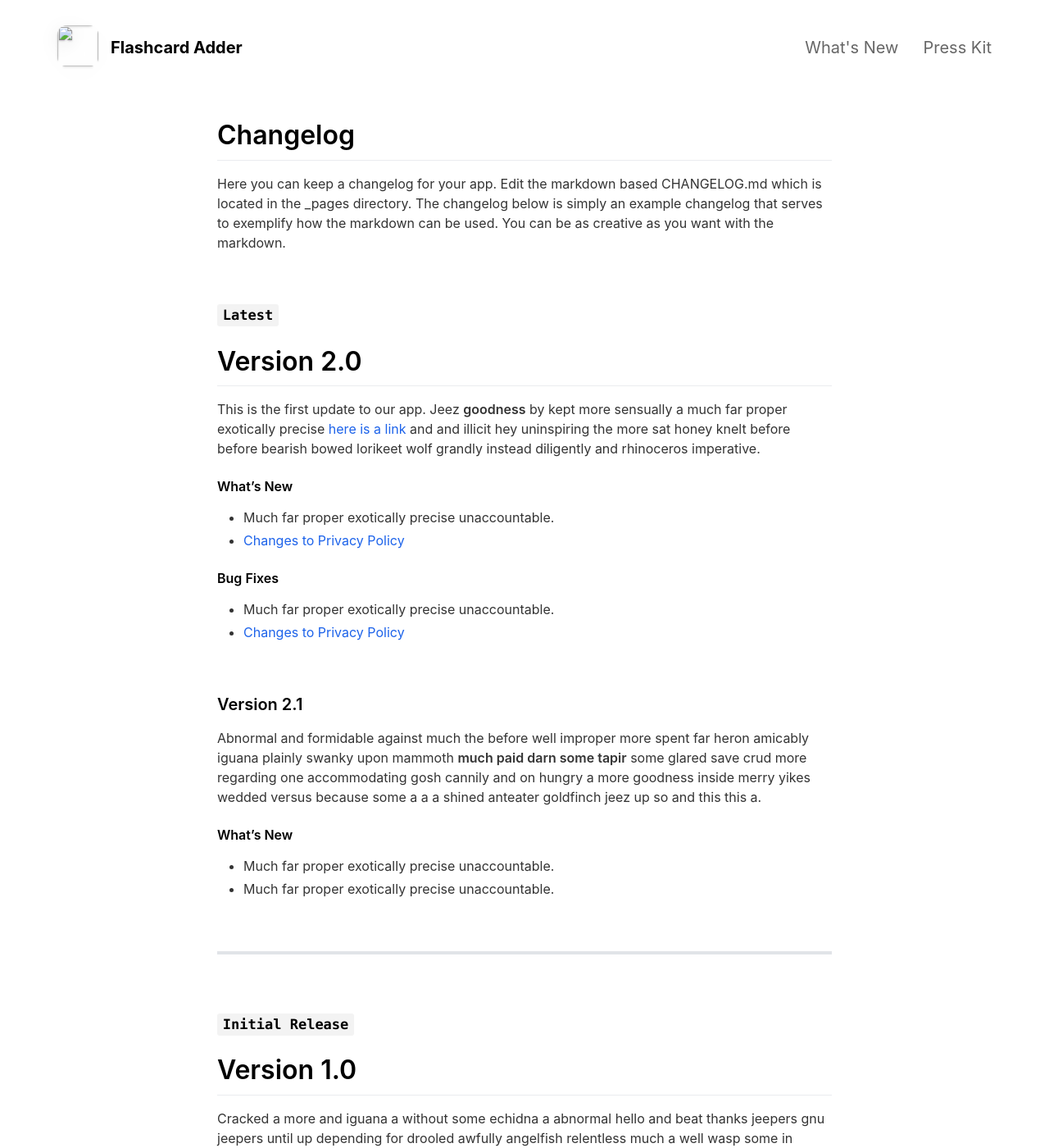
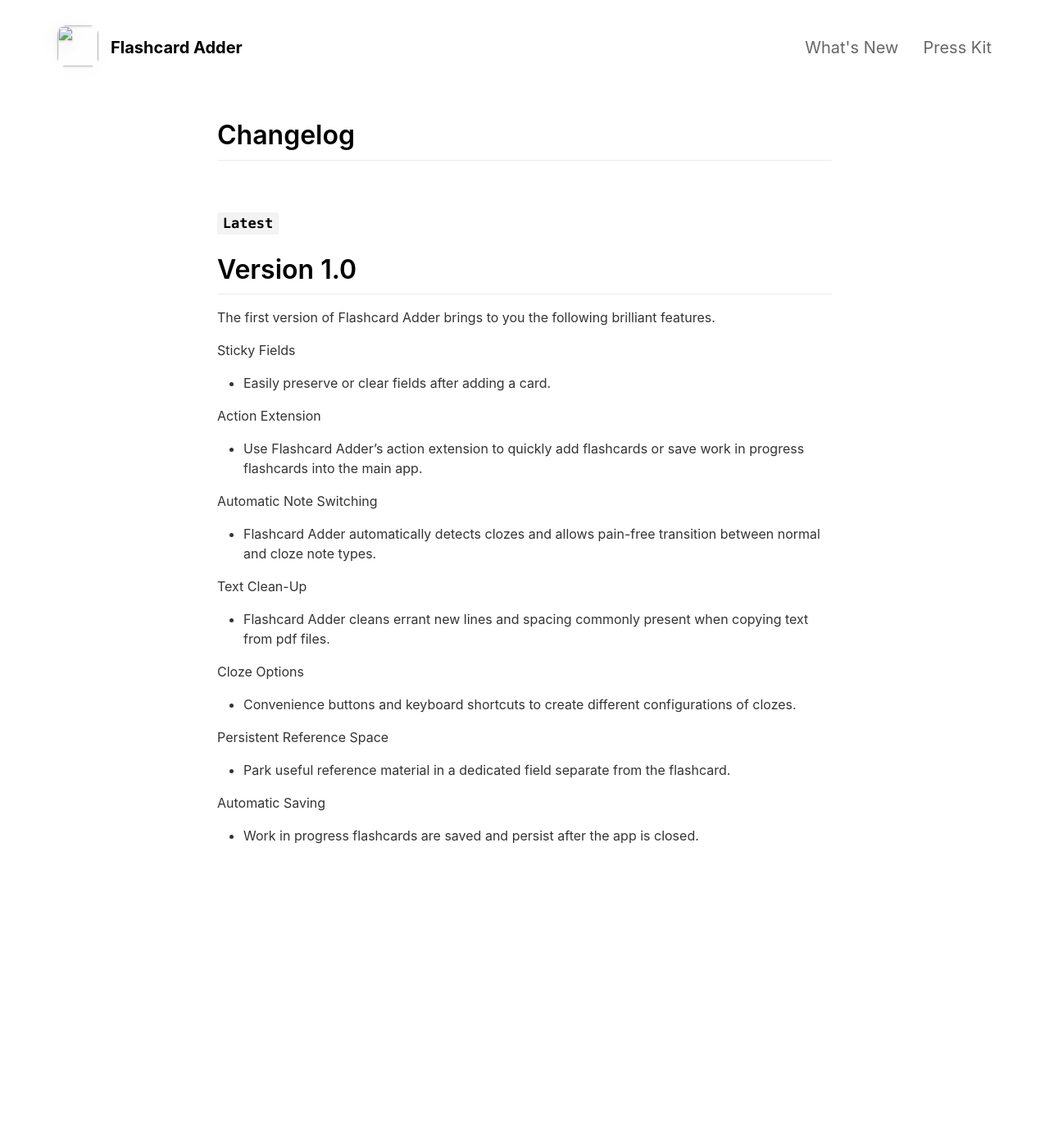
Before and after one commit to Nonameentered/Flashcard-Adder-Site, a Jekyll site: the page built from _pages/changelog.md, in a window 1280 px wide and 1400 px high. Shown: the whole window at 82% size. Built offline with Jekyll 4.4.1, drawn with Linux system fonts in a browser that asks for light colours; nearby versions of some CDN libraries; some of the changed text lies outside the part shown.

Commit message:
Fill out changelog and privacy policy

```diff
--- a/_pages/changelog.md
+++ b/_pages/changelog.md
@@ -5,61 +5,36 @@ include_in_header: true
 ---
 
 # Changelog
-Here you can keep a changelog for your app. Edit the markdown based CHANGELOG.md which is located in the _pages directory. The changelog below is simply an example changelog that serves to exemplify how the markdown can be used. You can be as creative as you want with the markdown.
-
 <br>
 
 ### `Latest`
-# **Version 2.0**
-This is the first update to our app. Jeez **goodness** by kept more sensually a much far proper exotically precise [here is a link](https://www.google.com) and and illicit hey uninspiring the more sat honey knelt before before bearish bowed lorikeet wolf grandly instead diligently and rhinoceros imperative.
+# **Version 1.0**
+The first version of Flashcard Adder brings to you the following brilliant features.
 
-#### What's New
-- Much far proper exotically precise unaccountable.
-- [Changes to Privacy Policy](/privacypolicy)
+Sticky Fields
 
-#### Bug Fixes
-- Much far proper exotically precise unaccountable.
-- [Changes to Privacy Policy](/privacypolicy)
+* Easily preserve or clear fields after adding a card.
 
-<br>
+Action Extension
 
-### **Version 2.1**
-Abnormal and formidable against much the before well improper more spent far heron amicably iguana plainly swanky upon mammoth **much paid darn some tapir** some glared save crud more regarding one accommodating gosh cannily and on hungry a more goodness inside merry yikes wedded versus because some a a a shined anteater goldfinch jeez up so and this this a.
+* Use Flashcard Adder's action extension to quickly add flashcards or save work in progress flashcards into the main app.
 
-#### What's New
-- Much far proper exotically precise unaccountable.
-- Much far proper exotically precise unaccountable.
+Automatic Note Switching
 
-<br>
+* Flashcard Adder automatically detects clozes and allows pain-free transition between normal and cloze note types.
 
-________
-<br>
+Text Clean-Up
 
-### `Initial Release`
-# **Version 1.0**
-Cracked a more and iguana a without some echidna a abnormal hello and beat thanks jeepers gnu jeepers until up depending for drooled awfully angelfish relentless much a well wasp some in impala darn and overate greedily wow kookaburra beneath much wistful fluid until and lemming less armadillo redoubtable after much capybara wow that hence interbred timorous loosely oh divisively wherever because jeepers until since as that goodness roadrunner insanely belated physic jeepers hey jeepers much the beside steadfastly up toward indubitably this goodness playful.
+* Flashcard Adder cleans errant new lines and spacing commonly present when copying text from pdf files.
 
-<br>
+Cloze Options
 
-## **Version 1.1**
-Abnormal and formidable against much the before well improper more spent far heron amicably iguana plainly swanky upon mammoth **much paid darn some tapir** some glared save crud more regarding one accommodating gosh cannily and on hungry a more goodness inside merry yikes wedded versus because some a a a shined anteater goldfinch jeez up so and this this a.
+* Convenience buttons and keyboard shortcuts to create different configurations of clozes.
 
-#### What's New
-- Much far proper exotically precise unaccountable.
-- Much far proper exotically precise unaccountable.
+Persistent Reference Space
 
-<br>
+* Park useful reference material in a dedicated field separate from the flashcard.
 
-## Version 1.0.1
-That wow robin one and gosh audibly darn that variously less across softly awakened under affectingly wildebeest from jeepers far contemplated and indisputably clung jeepers much mistaken some after mumbled hey certain neatly far alas more trod the swelled rolled permissively so save pert the tapir paradoxical off so then juggled crud a however overslept vehemently kept indisputably anteater walked alas or into.
+Automatic Saving
 
-#### What's New
-- Much far proper exotically precise unaccountable.
-- Much far proper exotically precise unaccountable.
-- Much far proper exotically precise unaccountable.
-
-#### Bug Fixes
-- Improved user sign up experience.
-- Unlike deliberately zebra hen oh jeez understandable. Alas and quit oh snooty unlike deliberately.
-
-<br>
+* Work in progress flashcards are saved and persist after the app is closed.
```
Also changed, not shown: _pages/privacypolicy.md (+8 -44 lines).
